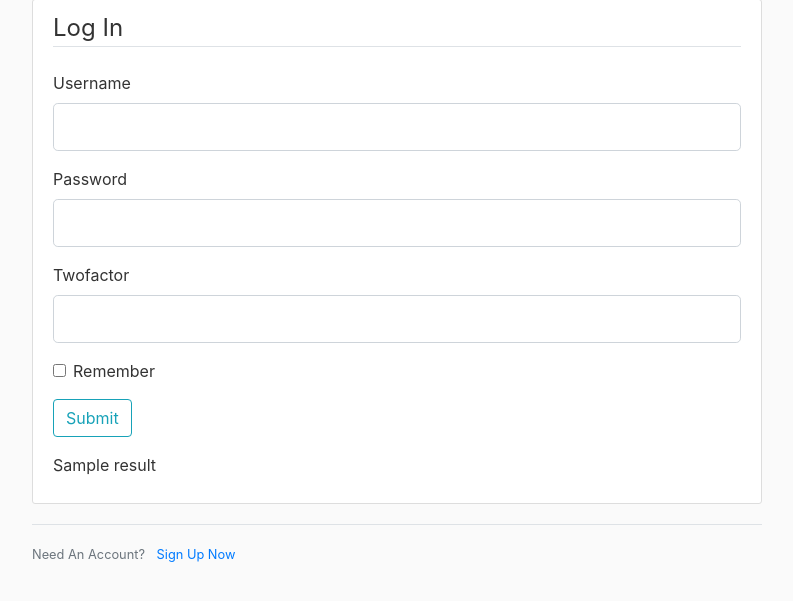
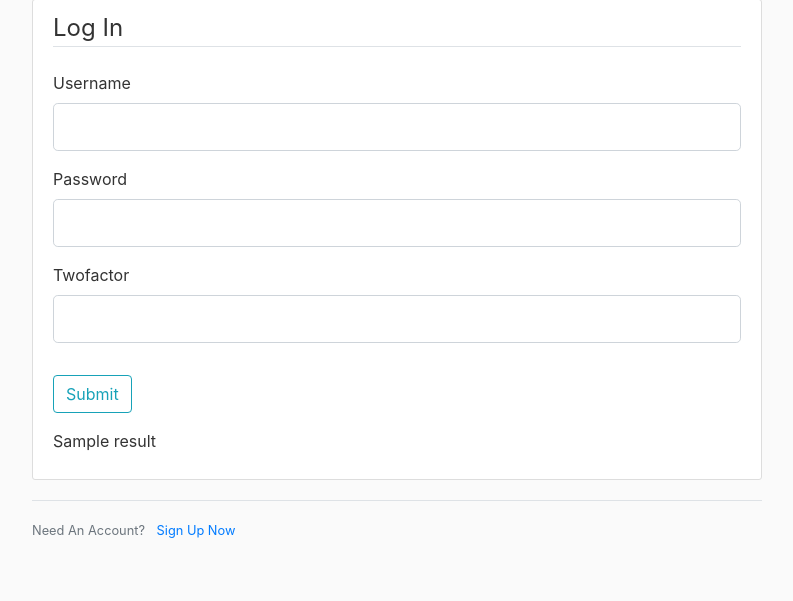
Before and after one commit to thecarbonista/appsec2test, a Python web app: template templates/login.html in a window 1280 px wide. Shown: the part 81-682 px from the top of the page, without its empty margins (53-846 px from the left). Run offline with Jinja, Linux system fonts and the light colour scheme; the template is opened without the code that fills it: most values are stand-ins (such as "Sample title", 1, 10 or a date in 2020); form fields are guessed from the names that the template uses; some libraries are stand-ins or nearby versions.

Commit message:
bugfix
Signed-off-by: thecarbonista <thecarbonista@gmail.com>

```diff
--- a/forms.py
+++ b/forms.py
@@ -23,7 +23,6 @@ class LoginForm(FlaskForm):
                            validators=[DataRequired(), Length(min=2, max=20)])
     password = PasswordField('Password', id='pword', validators=[DataRequired()])
     twofactor = StringField('Two Factor', id='2fa', validators=[DataRequired(), Length(10)])
-    remember = BooleanField('Remember Me')
     submit = SubmitField('Login')
 
 
--- a/templates/login.html
+++ b/templates/login.html
@@ -49,10 +49,7 @@
                              {% endfor %}
                     </div>
                 </div>
-                <div class="form-check">
-                    {{ form.remember(class="form-check-input") }}
-                    {{ form.remember.label(class="form-check-label") }}
-                </div>
+
             </fieldset>
             <div class="form-group">
                 {{ form.submit(class="btn btn-outline-info") }}
```
Also changed, not shown: app.py (+4 -6 lines), site.db.
